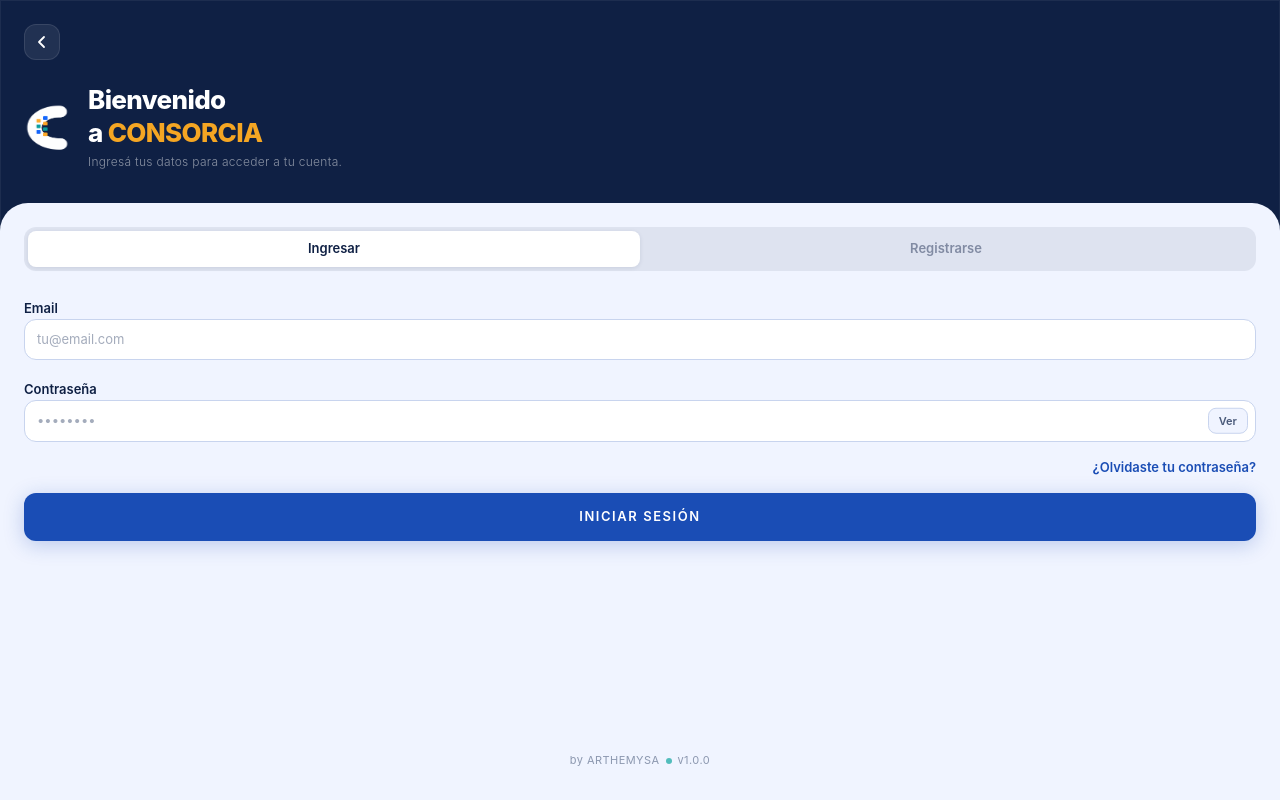
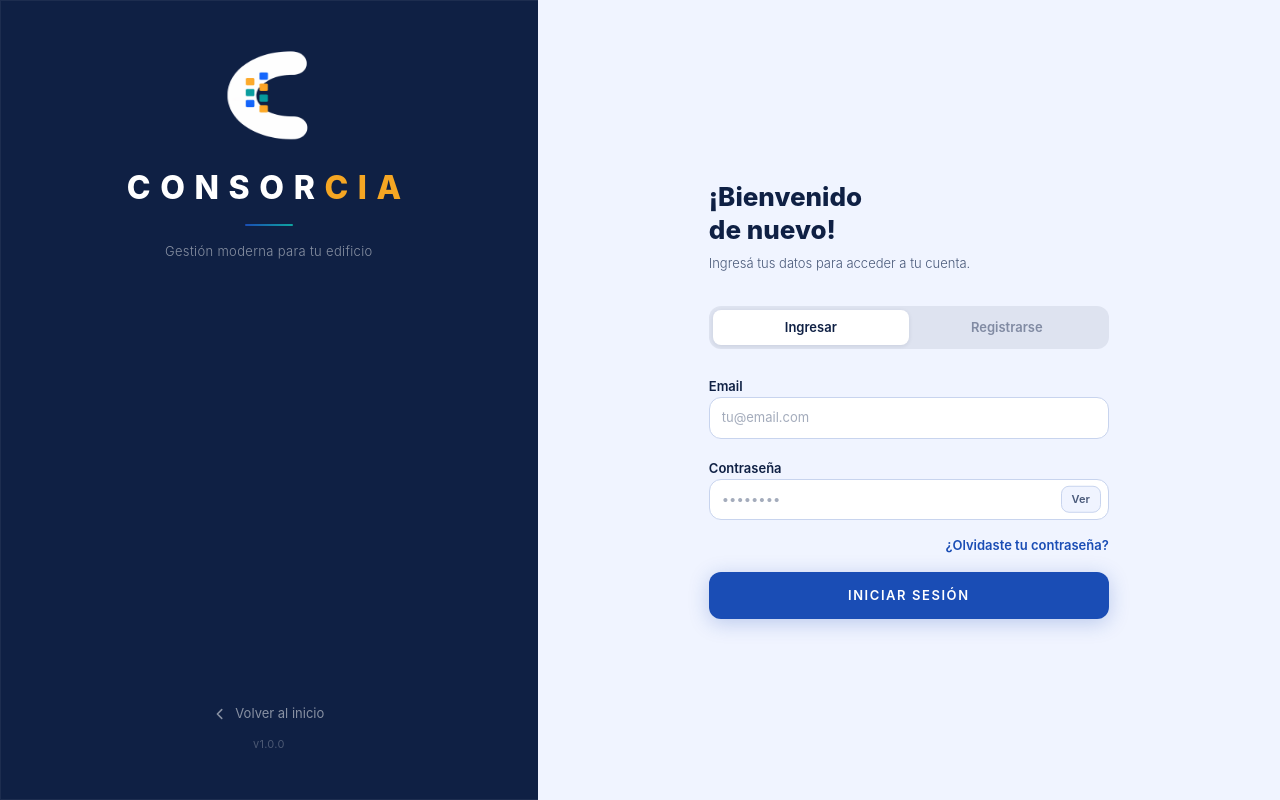
Before and after one commit to avrborges/consorcia-frontend, a React (Vite) app: page /login in a window 1280 px wide. Built offline with nearby package versions, Linux system fonts and the light colour scheme.

Commit message:
2 panel LoginPage

```diff
--- a/src/pages/LoginPage.jsx
+++ b/src/pages/LoginPage.jsx
@@ -11,7 +11,13 @@
 
   return (
     <main
-      className="min-h-screen relative overflow-hidden flex flex-col bg-[#0F2044] pt-[env(safe-area-inset-top)] pb-[env(safe-area-inset-bottom)]"
+      className="
+        min-h-screen relative overflow-hidden bg-[#0F2044]
+        pt-[env(safe-area-inset-top)] pb-[env(safe-area-inset-bottom)]
+
+        flex flex-col
+        lg:flex-row
+      "
       aria-label="Página de inicio de sesión"
     >
       {/* Borde interno sutil */}
@@ -20,15 +26,37 @@
         className="absolute inset-0 pointer-events-none ring-1 ring-inset ring-white/[0.06]"
       />
 
-      {/* ── Header ── */}
-      <div className="relative z-10 px-6 pt-6 pb-8">
+      {/* ══════════════════════════════
+          PANEL IZQUIERDO — Branding
+          Mobile: header compacto
+          Desktop: panel fijo 40%
+      ══════════════════════════════ */}
+      <div
+        className="
+          relative z-10
+          flex flex-col
+          px-6 pt-6 pb-8
 
-        {/* Botón volver */}
+          lg:w-[42%] lg:min-h-screen
+          lg:items-center lg:justify-center
+          lg:px-12 lg:py-12
+        "
+      >
+        {/* Botón volver — solo mobile */}
         <button
           type="button"
           onClick={() => navigate("/")}
           aria-label="Volver al inicio"
-          className="w-9 h-9 rounded-xl flex items-center justify-center transition-colors duration-150 focus:outline-none focus-visible:ring-2 focus-visible:ring-[#0EA5A0] focus-visible:ring-offset-2 focus-visible:ring-offset-[#0F2044]"
+          className="
+            w-9 h-9 rounded-xl
+            flex items-center justify-center
+            transition-colors duration-150
+            focus:outline-none focus-visible:ring-2
+            focus-visible:ring-[#0EA5A0]
+            focus-visible:ring-offset-2
+            focus-visible:ring-offset-[#0F2044]
+            lg:hidden
+          "
           style={{
             background: "rgba(255,255,255,0.08)",
             border: "1px solid rgba(255,255,255,0.10)",
@@ -40,33 +68,103 @@
           </svg>
         </button>
 
-        {/* Título */}
-        <div className="mt-6 flex items-center gap-4">
+        {/* Branding centrado — desktop */}
+        <div className="mt-6 lg:mt-0 lg:text-center flex flex-col lg:items-center">
 
-          {/* Logo */}
+          {/* Mobile: logo + título en fila */}
+          <div className="flex gap-4 lg:flex-col lg:items-center lg:gap-6">
             <img
               src={logoConsorcia}
               alt="Logo CONSORCIA"
-            className="w-12 h-12 select-none flex-shrink-0"
+              className="
+                w-12 h-12 select-none flex-shrink-0 mt-1
+                lg:w-24 lg:h-24 lg:mt-0
+              "
+            />
+            <h1 className="
+              text-white font-extrabold leading-tight tracking-tight m-0
+              text-[26px]
+              lg:text-[32px] lg:tracking-[0.3em] lg:text-center
+            ">
+              CONSOR<span className="text-[#F5A623]">CIA</span>
+            </h1>
+          </div>
+
+          {/* Divisor — solo desktop */}
+          <div
+            aria-hidden="true"
+            className="hidden lg:block w-12 h-0.5 rounded-sm mx-auto my-4"
+            style={{ background: "linear-gradient(90deg, #1A4DB5, #0EA5A0)" }}
           />
 
-          <div>
-            <h1 className="text-white font-extrabold text-[26px] leading-tight tracking-tight m-0">
-              Bienvenido<br />
-              a <span className="text-[#F5A623]">CONSORCIA</span>
-            </h1>
-            <p className="text-white/50 text-[12px] mt-1 font-light tracking-wide">
+          <p className="
+            text-white/50 font-light tracking-wide
+            text-[12px] mt-3 text-center
+            lg:text-[13px] lg:mt-0 lg:max-w-[220px]
+          ">
+            Gestión moderna para tu edificio
+          </p>
+        </div>
+
+        {/* Botón volver — solo desktop, abajo del panel */}
+        <button
+          type="button"
+          onClick={() => navigate("/")}
+          aria-label="Volver al inicio"
+          className="
+            hidden lg:flex
+            items-center gap-2
+            mt-auto
+            text-white/50 hover:text-white
+            text-[13px] transition-colors duration-150
+            focus:outline-none focus-visible:ring-2
+            focus-visible:ring-[#0EA5A0] rounded-sm
+          "
+          style={{ touchAction: "manipulation" }}
+        >
+          <svg width="14" height="14" viewBox="0 0 16 16" fill="none">
+            <path d="M10 3L5 8L10 13" stroke="currentColor" strokeWidth="1.8" strokeLinecap="round" strokeLinejoin="round"/>
+          </svg>
+          Volver al inicio
+        </button>
+
+        {/* Version — solo desktop */}
+        <p className="hidden lg:block text-white/25 text-[11px] text-center mt-3 tracking-wide">
+          {APP_VERSION}
+        </p>
+      </div>
+
+      {/* ══════════════════════════════
+          PANEL DERECHO — Formulario
+          Mobile: card pegada abajo
+          Desktop: panel fijo 58%
+      ══════════════════════════════ */}
+      <div
+        className="
+          relative z-10 flex-1 flex flex-col
+          px-6 pt-6 pb-8
+          rounded-t-[28px]
+
+          lg:rounded-none
+          lg:w-[58%] lg:min-h-screen
+          lg:items-center lg:justify-center
+          lg:px-16 lg:py-12
+        "
+        style={{ background: "#F0F4FF" }}
+      >
+        {/* Contenedor del form — limita ancho en desktop */}
+        <div className="w-full lg:max-w-[400px] flex flex-col flex-1 lg:flex-none">
+
+          {/* Saludo — solo desktop */}
+          <div className="hidden lg:block mb-8">
+            <h2 className="text-[#0F2044] font-extrabold text-[26px] leading-tight m-0">
+              ¡Bienvenido<br />de nuevo!
+            </h2>
+            <p className="text-[#4A5A7A] text-[13px] mt-2 font-light">
               Ingresá tus datos para acceder a tu cuenta.
             </p>
           </div>
-        </div>
-      </div>
 
-      {/* ── Card ── */}
-      <div
-        className="relative z-10 flex-1 rounded-t-[28px] px-6 pt-6 pb-8 flex flex-col"
-        style={{ background: "#F0F4FF", minHeight: "60vh" }}
-      >
           {/* Tabs */}
           <div
             className="flex rounded-xl p-1 mb-6"
@@ -74,7 +172,7 @@
             role="tablist"
           >
             {[
-            { id: "login", label: "Ingresar" },
+              { id: "login",    label: "Ingresar"    },
               { id: "register", label: "Registrarse" },
             ].map((tab) => (
               <button
@@ -88,9 +186,9 @@
                 }}
                 className="flex-1 py-2 rounded-lg text-[13px] font-semibold transition-all duration-200 focus:outline-none"
                 style={{
-                background: activeTab === tab.id ? "#ffffff" : "transparent",
-                color: activeTab === tab.id ? "#0F2044" : "rgba(15,32,68,0.45)",
-                boxShadow: activeTab === tab.id ? "0 1px 4px rgba(15,32,68,0.10)" : "none",
+                  background:  activeTab === tab.id ? "#ffffff" : "transparent",
+                  color:       activeTab === tab.id ? "#0F2044" : "rgba(15,32,68,0.45)",
+                  boxShadow:   activeTab === tab.id ? "0 1px 4px rgba(15,32,68,0.10)" : "none",
                   touchAction: "manipulation",
                 }}
               >
@@ -100,7 +198,7 @@
           </div>
 
           {/* Contenido según tab */}
-        <div className="flex-1">
+          <div className="flex-1 lg:flex-none">
             {activeTab === "login" ? (
               <LoginForm
                 onSuccess={() => navigate("/dashboard")}
@@ -125,10 +223,8 @@
             )}
           </div>
 
-        {/* TODO: separador "O ingresar con" + botones Google/Facebook */}
-
-        {/* Footer */}
-        <footer className="text-center mt-6 text-[11px] text-[#4A5A7A]/60 tracking-[0.04em]">
+          {/* Footer — solo mobile */}
+          <footer className="lg:hidden text-center mt-6 text-[11px] text-[#4A5A7A]/60 tracking-[0.04em]">
             by ARTHEMYSA
             <span
               aria-hidden="true"
@@ -137,6 +233,7 @@
             {APP_VERSION}
           </footer>
         </div>
+      </div>
     </main>
   );
 }
```
Lines whose indentation alone changed are shown as unchanged.
